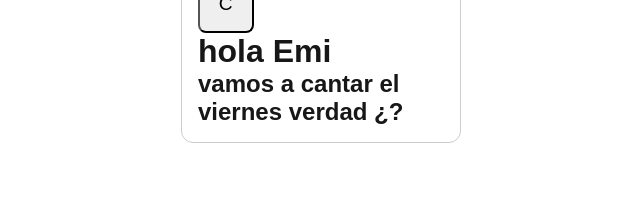
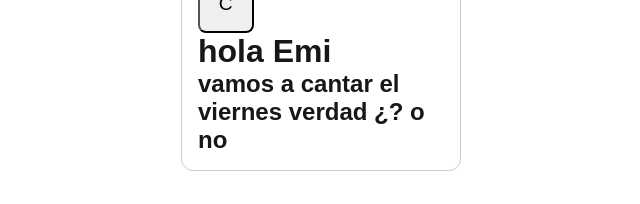
Before and after one commit to ELVISrodrigo123/ci-cd-calculator, a Next.js app: page / in a window 1280 px wide. Shown: the part 439-643 px from the top of the page, without its empty margins (319-959 px from the left). Built offline with nearby package versions, Linux system fonts and the light colour scheme.

Commit message:
ci/cd deploy cambios

```diff
--- a/src/pages/index.tsx
+++ b/src/pages/index.tsx
@@ -66,7 +66,7 @@ export default function Home() {
         <Display operation={operation} value={display} />
         <Keypad onPress={handlePress} />
         <h1>hola Emi</h1>
-        <h2>vamos a cantar el viernes verdad ¿?</h2>
+        <h2>vamos a cantar el viernes verdad ¿? o no</h2>
       </div>
     </>
   );
```
